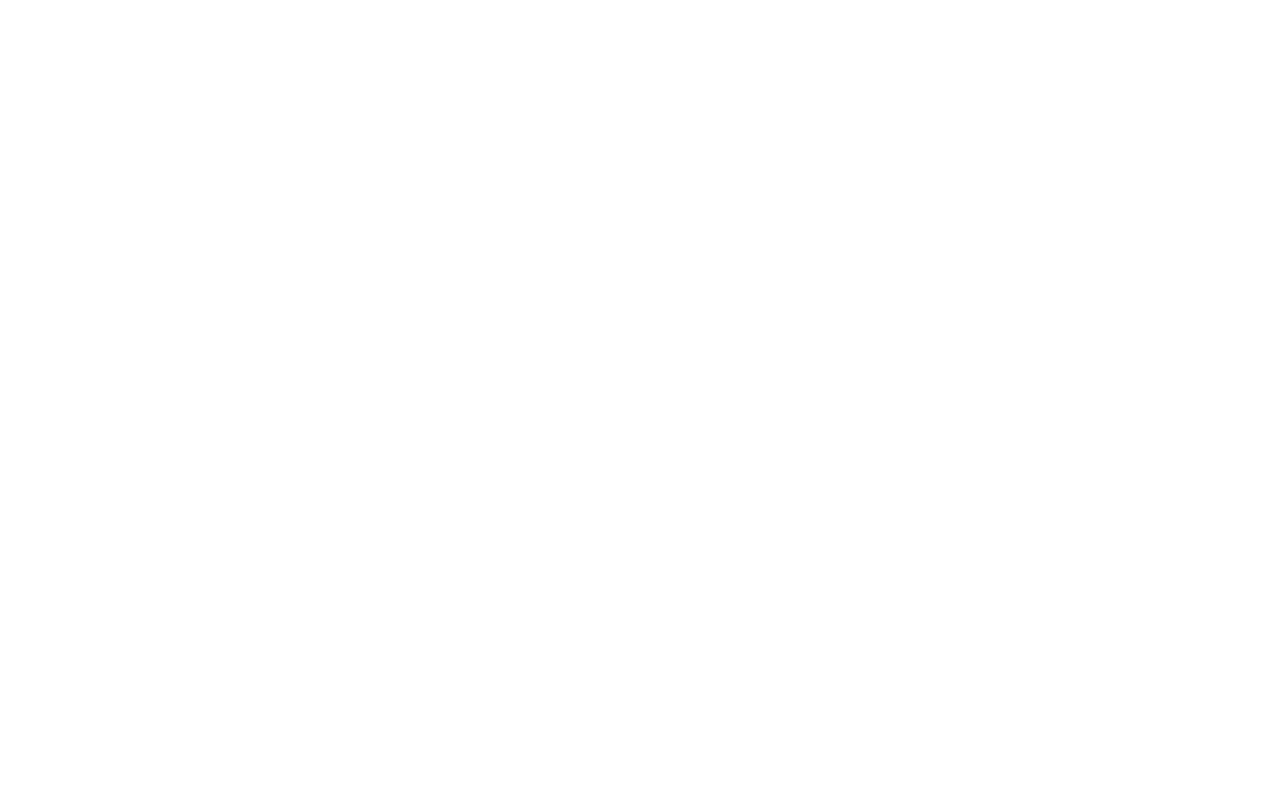
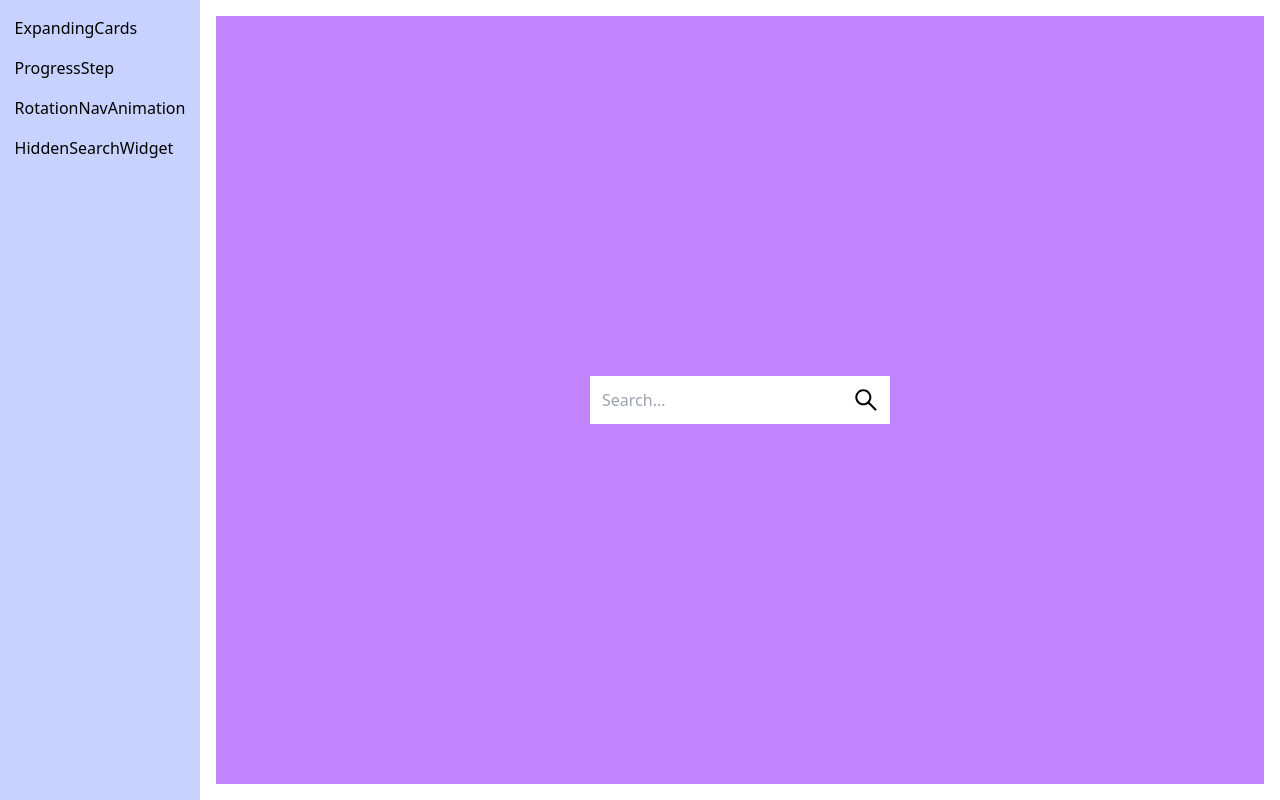
Before and after one commit to yinjg1997/attention-is-all-you-need, a Vue app: page /hidden_search_widget in a window 1280 px wide. Before the commit this address had no page. Built offline with nearby package versions, Linux system fonts and the light colour scheme.

Commit message:
feat: add HiddenSearchWidget.vue

```diff
--- /dev/null
+++ b/src/components/HiddenSearchWidget.vue
@@ -0,0 +1,27 @@
+<script setup lang="ts">
+import { SearchOutlined } from "@ant-design/icons-vue";
+import { ref } from "vue";
+
+const isCollapse = ref(false);
+</script>
+
+<template>
+  <div class="w-full h-full bg-purple-400 flex justify-center items-center">
+    <div class="relative bg-white h-12 flex">
+      <input
+        type="text"
+        placeholder="Search..."
+        class="w-[300px] h-full p-3 focus:outline-0 transition-all duration-500"
+        :class="[isCollapse ? 'w-[0px]' : '']"
+      />
+      <button
+        class="absolute right-0 w-12 h-12 flex justify-center items-center bg-white"
+        @click="isCollapse = !isCollapse"
+      >
+        <SearchOutlined class="text-[24px]"></SearchOutlined>
+      </button>
+    </div>
+  </div>
+</template>
+
+<style scoped lang="less"></style>
--- a/src/router/index.ts
+++ b/src/router/index.ts
@@ -22,6 +22,11 @@
         name: "RotationNavAnimation",
         component: () => import("../components/RotationNavAnimation.vue"),
       },
+      {
+        path: "hidden_search_widget",
+        name: "HiddenSearchWidget",
+        component: () => import("../components/HiddenSearchWidget.vue"),
+      },
     ],
   },
 ];
```
